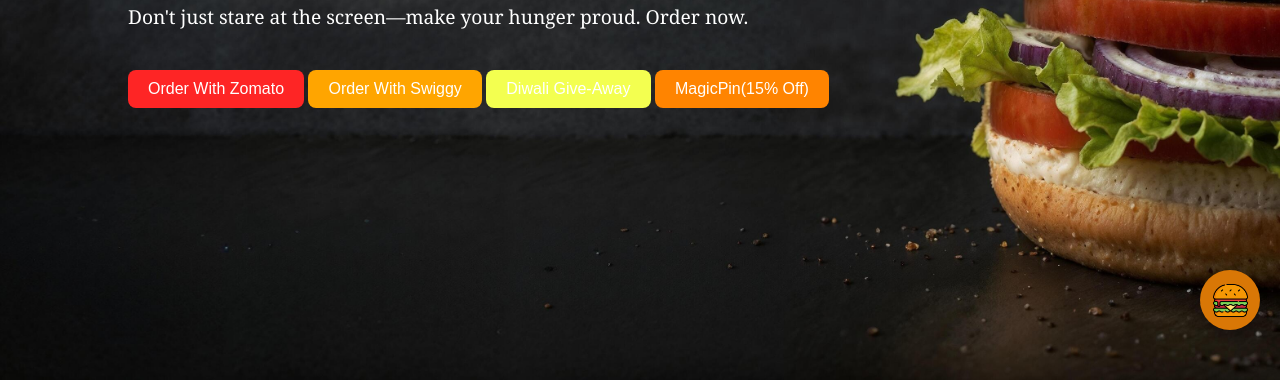
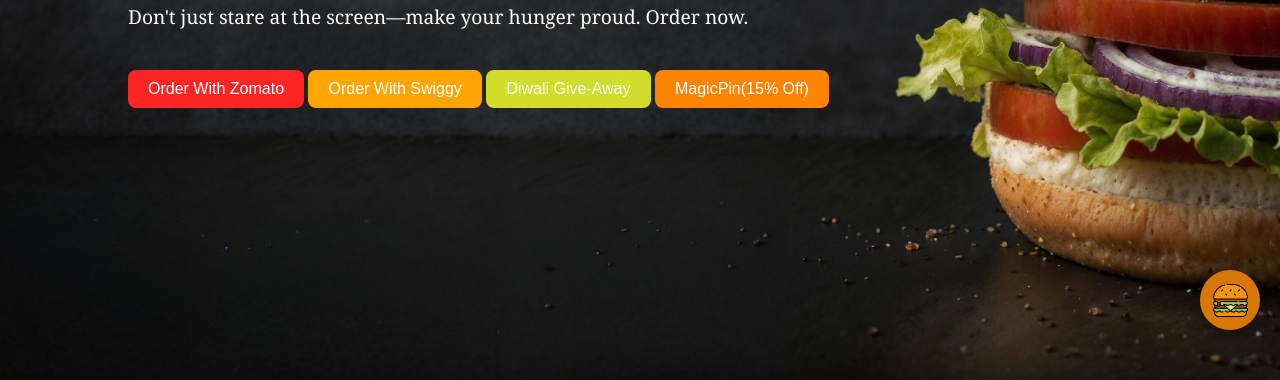
Before and after one commit to RizzWan-Codes/First_Client, a plain HTML site: page index.html in a window 1280 px wide. Shown: the part 420-800 px from the top of the page. Drawn offline with nearby package versions, Linux system fonts and the light colour scheme.

Commit message:
Update index.html

```diff
--- a/index.html
+++ b/index.html
@@ -24,7 +24,7 @@
           <div class="dropdown">
             <button class="dropbtn" style="margin-top: 20px;">Order With Zomato</button>
             <button class="dropbtn" onclick="window.open('https://www.swiggy.com/city/aurangabad/globurg-cannought-place-rest374072','_blank')" style="background-color: orange; margin-top: 20px;">Order With Swiggy</button>
-            <button class="dropbtn" onclick="window.open('https://docs.google.com/forms/d/e/1FAIpQLSdFsxQw7_Iemq8Y5E4tee9TAplwNk82S_GIXgfX_mb8Ra3yow/viewform','_blank')" style="background-color: rgb(243, 255, 80); margin-top: 20px;">Diwali Give-Away</button>
+            <button class="dropbtn" onclick="window.open('https://docs.google.com/forms/d/e/1FAIpQLSdFsxQw7_Iemq8Y5E4tee9TAplwNk82S_GIXgfX_mb8Ra3yow/viewform','_blank')" style="background-color: rgba(241, 255, 45, 0.844); margin-top: 20px;">Diwali Give-Away</button>
             <button class="dropbtn" onclick="window.open('https://www.swiggy.com/city/aurangabad/globurg-cannought-place-rest374072','_blank')" style="background-color: rgb(255, 132, 0); margin-top: 20px;">MagicPin(15% Off)</button>
           </div>
         </div>
```
